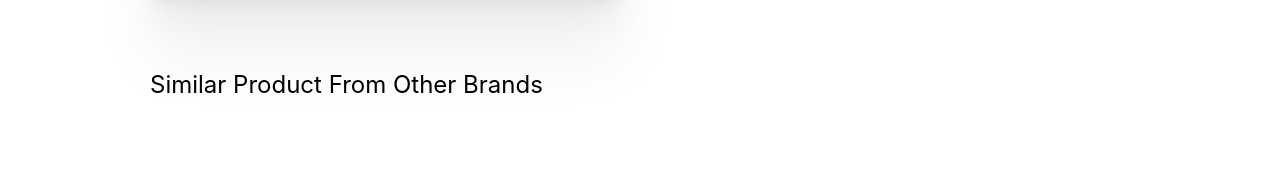
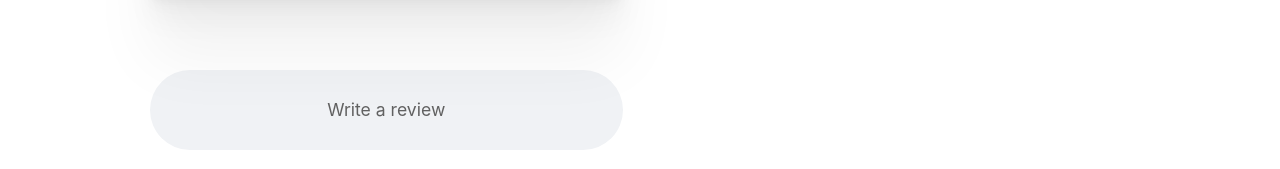
Before and after one commit to MushfiqMashuk/FoodMortem, a Next.js app: page /products/1 in a window 1280 px wide. Shown: the part 631-800 px from the top of the page. Built offline with nearby package versions, Linux system fonts and the light colour scheme; data requests are answered from the project's data file.

Commit message:
Write a review button completed

```diff
--- a/components/Modal/index.jsx
+++ b/components/Modal/index.jsx
@@ -1,4 +1,5 @@
 import { useEffect } from "react";
+import Portal from "../HOC/Portal";
 import styles from "./modal.module.scss";
 
 const Modal = ({ onClose, children = null, title = "Hello There" }) => {
@@ -9,6 +10,7 @@ const Modal = ({ onClose, children = null, title = "Hello There" }) => {
   });
 
   return (
+    <Portal>
       <div className={styles.modal}>
         <div className={styles.modal_content}>
           <div className={styles.close_button_container} onClick={onClose}>
@@ -18,6 +20,7 @@ const Modal = ({ onClose, children = null, title = "Hello There" }) => {
           <div className={styles.modal_body}>{children && children}</div>
         </div>
       </div>
+    </Portal>
   );
 };
 
--- /dev/null
+++ b/components/WriteAReview/index.jsx
@@ -0,0 +1,11 @@
+import styles from "./writeAReview.module.scss";
+
+const WriteAReview = () => {
+  return (
+    <div className={styles.container}>
+      <p className={styles.text}>Write a review</p>
+    </div>
+  );
+};
+
+export default WriteAReview;
--- /dev/null
+++ b/components/WriteAReview/writeAReview.module.scss
@@ -0,0 +1,24 @@
+@import "../../styles/Mixins";
+
+.container {
+  margin: 5rem 0;
+  width: 45%;
+  background-color: #f0f2f5;
+  cursor: pointer;
+  height: 5rem;
+  @include center_element;
+  border-radius: 5rem;
+
+  &:hover {
+    background-color: #e4e6e8;
+  }
+
+  &:active {
+    background-color: #dbdde0;
+  }
+
+  .text {
+    color: rgb(97, 97, 97);
+    font-size: 1.1rem;
+  }
+}
--- a/pages/products/[productId].jsx
+++ b/pages/products/[productId].jsx
@@ -8,6 +8,7 @@ import ReviewAnalytics from "../../components/ReviewAnalytics";
 import SimilarProduct from "../../components/SimilarProduct";
 import SubTitle from "../../components/SubTitle";
 import Title from "../../components/Title";
+import WriteAReview from "../../components/WriteAReview";
 import styles from "./singleProduct.module.scss";
 
 function SingleProduct({ product }) {
@@ -69,6 +70,7 @@ function SingleProduct({ product }) {
             <ProductImage product={product} />
             <ReviewAnalytics product={product} />
           </div>
+          <WriteAReview />
           <SimilarProduct product={product}/>
         </Layout>
       )}
```
Also changed, not shown: importantNotes.txt. Lines whose indentation alone changed are shown as unchanged.
